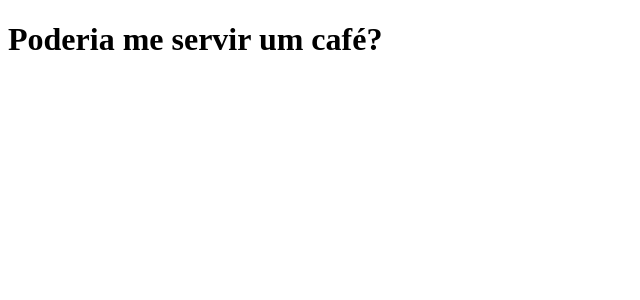
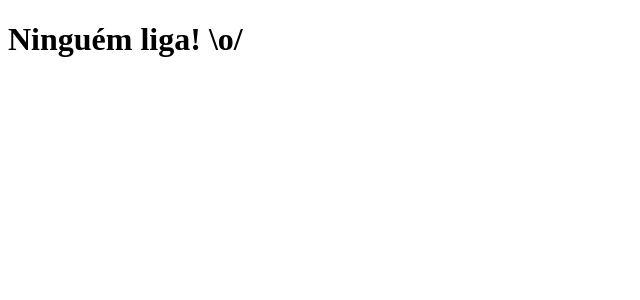
Before and after one commit to Vitu-cassa/clone-tabnews, a Next.js app: page / in a window 1280 px wide. Shown: the top 300 px of the page, without its empty margins (0-640 px from the left). Built offline with nearby package versions, Linux system fonts and the light colour scheme.

Commit message:
Atualiza a frase de novo.

```diff
--- a/pages/index.js
+++ b/pages/index.js
@@ -1,5 +1,5 @@
 function Home() {
-  return <h1>Poderia me servir um café?</h1>;
+  return <h1>Ninguém liga! \o/</h1>;
 }
 
 export default Home;
```
